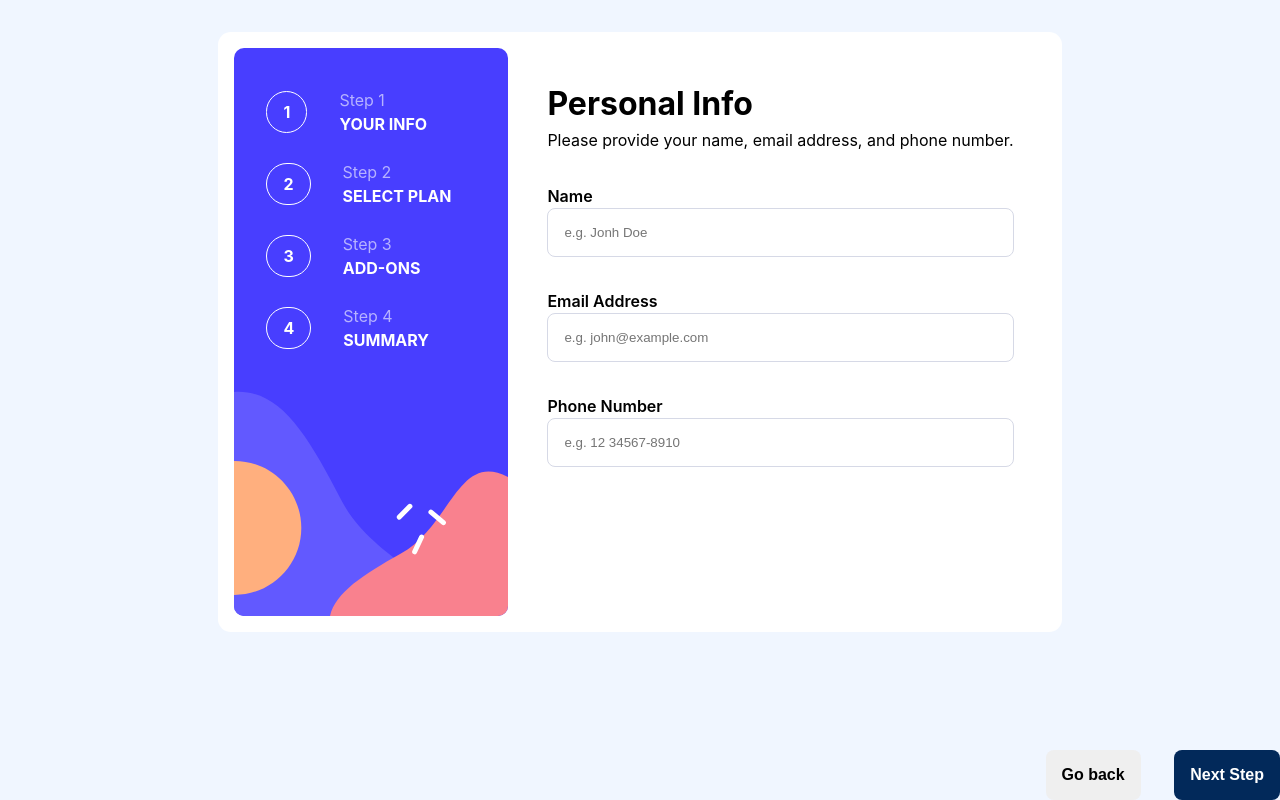
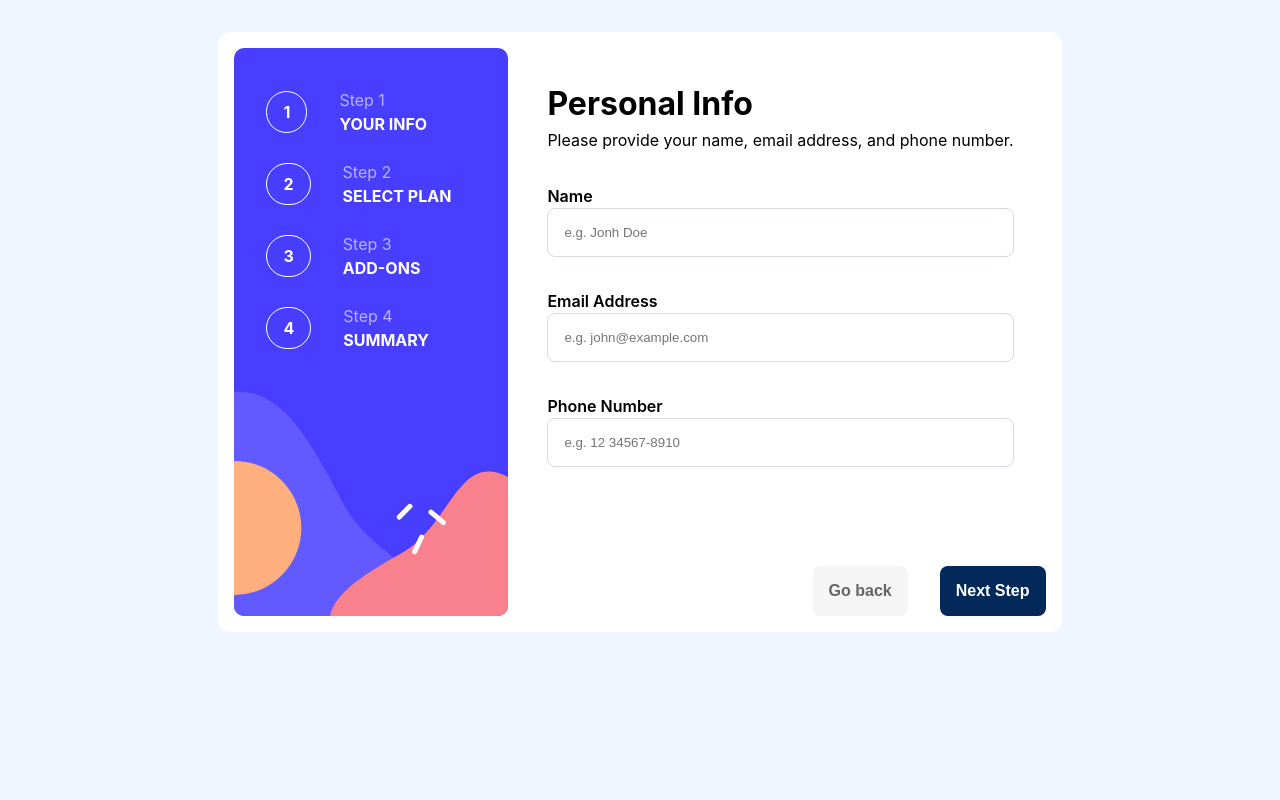
Before and after one commit to heiderick13/multistep-form-react, a React (Vite) app: page / in a window 1280 px wide. Built offline with nearby package versions, Linux system fonts and the light colour scheme.

Commit message:
:lipstick: style: re-position buttons

```diff
--- a/src/components/FormContainer/FormContainer.css
+++ b/src/components/FormContainer/FormContainer.css
@@ -3,4 +3,42 @@
   display: flex;
   border-radius: 0.8rem;
   padding: 1rem;
+  position: relative;
 }
+
+.actions {
+  position: absolute;
+  right: 1rem;
+  bottom: 1rem;
+}
+
+.btn {
+  bottom: 0;
+  max-width: 10rem;
+  padding: 1rem;
+  font-size: 1rem;
+  font-weight: 600;
+  border-radius: 0.5rem;
+  border: none;
+  cursor: pointer;
+  transition: 0.3s;
+}
+
+.btn-next {
+  background-color: var(--marine-blue);
+  color: var(--white);
+  right: 0;
+}
+
+.btn-next:hover {
+  filter: brightness(120%);
+}
+
+.btn-prev {
+  margin-right: 2rem;
+  opacity: 0.6;
+}
+
+.btn-prev:hover {
+  opacity: 1;
+}
--- a/src/components/InfoContainer/InfoContainer.css
+++ b/src/components/InfoContainer/InfoContainer.css
@@ -6,26 +6,3 @@
   padding: 2rem;
   text-align: left;
 }
-
-.btn {
-  position: absolute;
-  bottom: 0;
-  max-width: 10rem;
-  padding: 1rem;
-  font-size: 1rem;
-  font-weight: 600;
-  border-radius: 0.5rem;
-  border: none;
-  cursor: pointer;
-  transition: 0.3s;
-}
-
-.btn-next {
-  background-color: var(--marine-blue);
-  color: var(--white);
-  right: 0;
-}
-
-.btn-next:hover {
-  filter: brightness(120%);
-}
```
